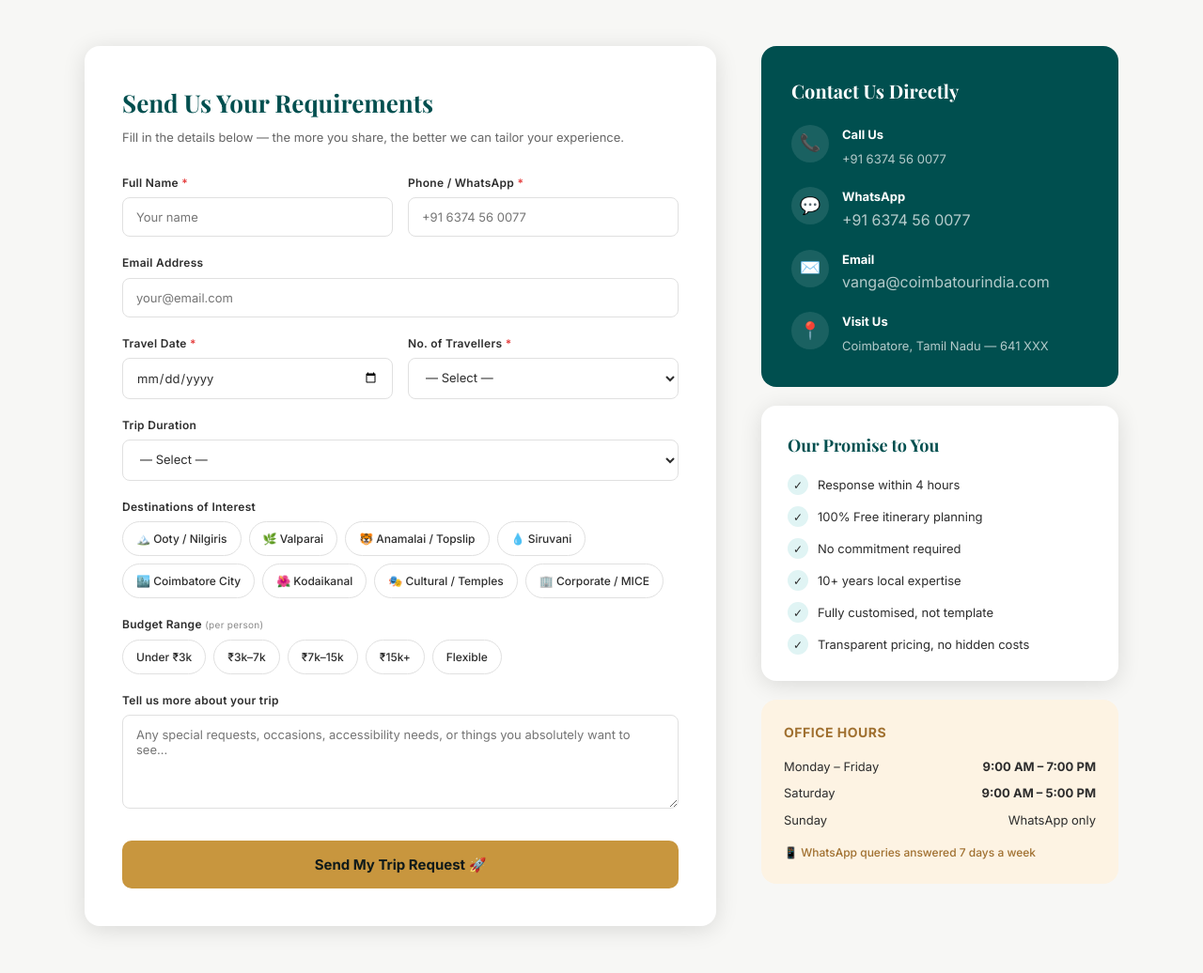
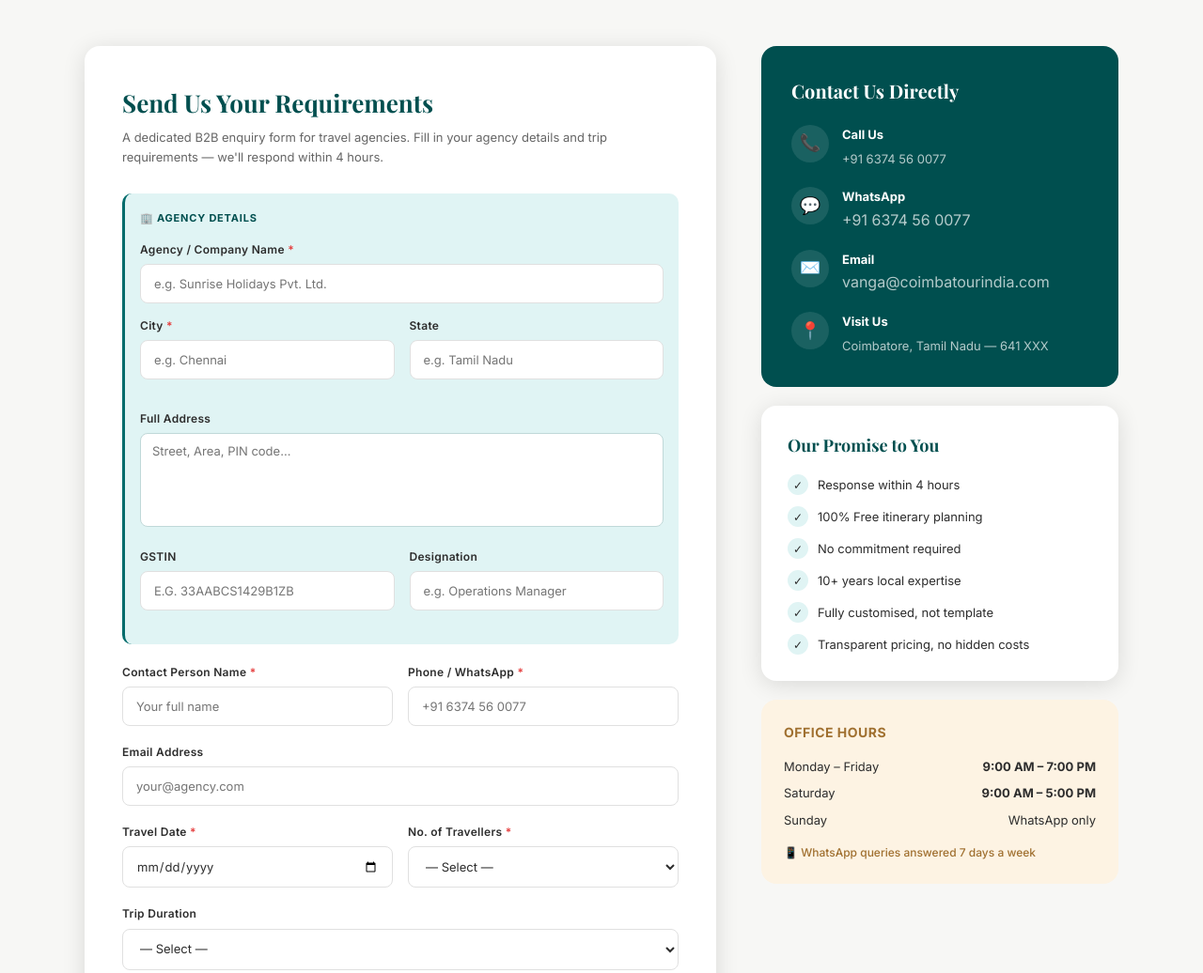
Before and after one commit to gsajaiprasannah/coimbatore-dmc-erp, a website: page website/contact.html in a window 1280 px wide. Shown: the part 460-1496 px from the top of the page at 94% size. Drawn offline with nearby package versions, Linux system fonts and the light colour scheme.

Commit message:
B2B only: add agency name, address, city, state, GSTIN, designation to contact form

```diff
--- a/website/contact.html
+++ b/website/contact.html
@@ -162,12 +162,46 @@ footer a:hover{color:var(--gold)}
       <div>
         <div class="form-card">
           <h2>Send Us Your Requirements</h2>
-          <p>Fill in the details below — the more you share, the better we can tailor your experience.</p>
+          <p>A dedicated B2B enquiry form for travel agencies. Fill in your agency details and trip requirements — we'll respond within 4 hours.</p>
 
+          <!-- Agency Details — always visible, required -->
+          <div style="background:#E0F4F4;border-radius:10px;padding:18px 16px;margin-bottom:20px;border-left:3px solid var(--teal)">
+            <p style="font-size:11px;font-weight:700;text-transform:uppercase;letter-spacing:.8px;color:var(--teal-dark);margin-bottom:14px">🏢 Agency Details</p>
+            <div class="form-group" style="margin-bottom:14px">
+              <label>Agency / Company Name <span class="req">*</span></label>
+              <input type="text" id="f-agency-name" placeholder="e.g. Sunrise Holidays Pvt. Ltd.">
+            </div>
+            <div class="form-row" style="margin-bottom:14px">
+              <div class="form-group">
+                <label>City <span class="req">*</span></label>
+                <input type="text" id="f-agency-city" placeholder="e.g. Chennai">
+              </div>
+              <div class="form-group">
+                <label>State</label>
+                <input type="text" id="f-agency-state" placeholder="e.g. Tamil Nadu">
+              </div>
+            </div>
+            <div class="form-group" style="margin-bottom:14px">
+              <label>Full Address</label>
+              <textarea id="f-agency-address" rows="2" placeholder="Street, Area, PIN code…" style="resize:none;border:1.5px solid #c0d8d8;border-radius:8px;padding:10px 12px;font-size:13px;font-family:'Inter',sans-serif;width:100%;box-sizing:border-box;outline:none;background:#fff"></textarea>
+            </div>
+            <div class="form-row">
+              <div class="form-group">
+                <label>GSTIN</label>
+                <input type="text" id="f-agency-gstin" placeholder="e.g. 33AABCS1429B1ZB" style="text-transform:uppercase">
+              </div>
+              <div class="form-group">
+                <label>Designation</label>
+                <input type="text" id="f-agency-designation" placeholder="e.g. Operations Manager">
+              </div>
+            </div>
+          </div>
+
+          <!-- Contact person -->
           <div class="form-row">
             <div class="form-group">
-              <label>Full Name <span class="req">*</span></label>
-              <input type="text" id="f-name" placeholder="Your name">
+              <label>Contact Person Name <span class="req">*</span></label>
+              <input type="text" id="f-name" placeholder="Your full name">
             </div>
             <div class="form-group">
               <label>Phone / WhatsApp <span class="req">*</span></label>
@@ -177,7 +211,7 @@ footer a:hover{color:var(--gold)}
 
           <div class="form-group">
             <label>Email Address</label>
-            <input type="email" id="f-email" placeholder="your@email.com">
+            <input type="email" id="f-email" placeholder="your@agency.com">
           </div>
 
           <div class="form-row">
@@ -374,6 +408,12 @@ window.addEventListener('load',()=>{
 });
 
 async function submitEnquiry(){
+  const agencyName=document.getElementById('f-agency-name').value.trim();
+  const agencyCity=document.getElementById('f-agency-city').value.trim();
+  const agencyState=document.getElementById('f-agency-state').value.trim();
+  const agencyAddress=document.getElementById('f-agency-address').value.trim();
+  const agencyGstin=document.getElementById('f-agency-gstin').value.trim().toUpperCase();
+  const agencyDesignation=document.getElementById('f-agency-designation').value.trim();
   const name=document.getElementById('f-name').value.trim();
   const phone=document.getElementById('f-phone').value.trim();
   const email=document.getElementById('f-email').value.trim();
@@ -387,7 +427,9 @@ async function submitEnquiry(){
 
   const selectedDests=[...document.querySelectorAll('.dest-chips .chip.selected')].map(c=>c.textContent.trim());
 
-  if(!name){showError('Please enter your name.');return}
+  if(!agencyName){showError('Please enter your agency / company name.');return}
+  if(!agencyCity){showError('Please enter your agency city.');return}
+  if(!name){showError('Please enter the contact person name.');return}
   if(!phone){showError('Please enter your phone/WhatsApp number.');return}
   if(!pax){showError('Please select number of travellers.');return}
   if(!date){showError('Please select your travel date.');return}
@@ -408,7 +450,16 @@ async function submitEnquiry(){
     const req={
       id:`SR-${refNum}`,
       submitted_at:now.toISOString(),
+      // Agency details
+      agency_name:agencyName,
+      agency_city:agencyCity,
+      agency_state:agencyState,
+      agency_address:agencyAddress,
+      agency_gstin:agencyGstin,
+      agency_designation:agencyDesignation,
+      // Contact person
       name,phone,email,
+      // Trip details
       travel_date:date,
       pax,duration,
       destinations:selectedDests.join(', '),
```
